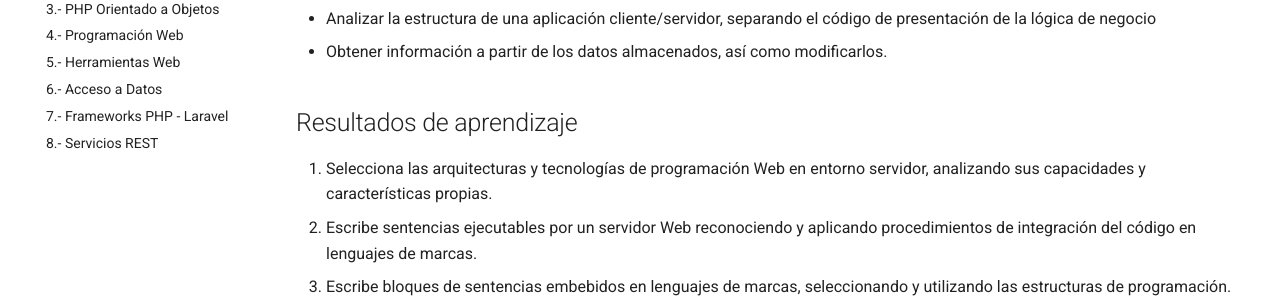
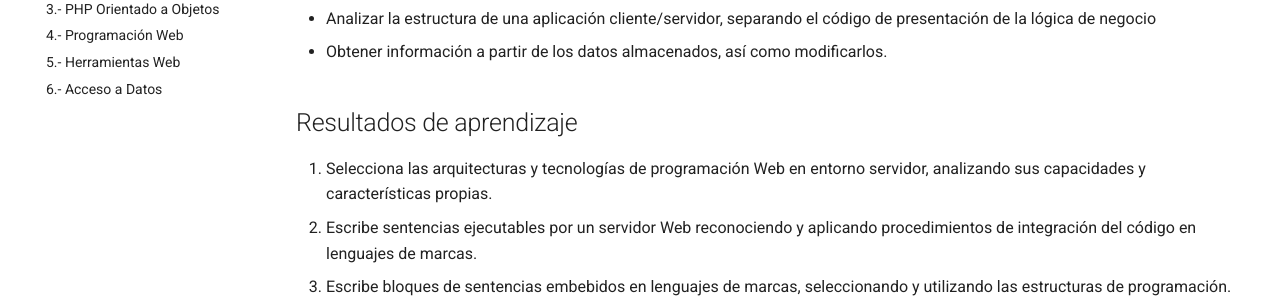
Before and after one commit to aitor-medrano/dwes2122, an MkDocs documentation site: the page built from docs/index.md, in a window 1280 px wide. Shown: the part 417-717 px from the top of the page. Built offline with MkDocs 1.6.1 and Material for MkDocs 9.7.7, drawn with Linux system fonts in a browser that asks for light colours.

Commit message:
Examen recuperación final

```diff
--- a/mkdocs.yml
+++ b/mkdocs.yml
@@ -10,9 +10,9 @@ nav:
   - "4.- Programación Web": "04web.md"
   - "5.- Herramientas Web": "05herramientas.md"
   - "6.- Acceso a Datos": "06accesoDatos.md"
-  - "7.- Frameworks PHP - Laravel": "07frameworks.md"
+  # - "7.- Frameworks PHP - Laravel": "07frameworks.md"
   # - "8.- Uso avanzado de Frameworks": "08frameworks2.md"
-  - "8.- Servicios REST": "09rest.md"
+  # - "8.- Servicios REST": "09rest.md"
 
 theme:
   language: es
```
